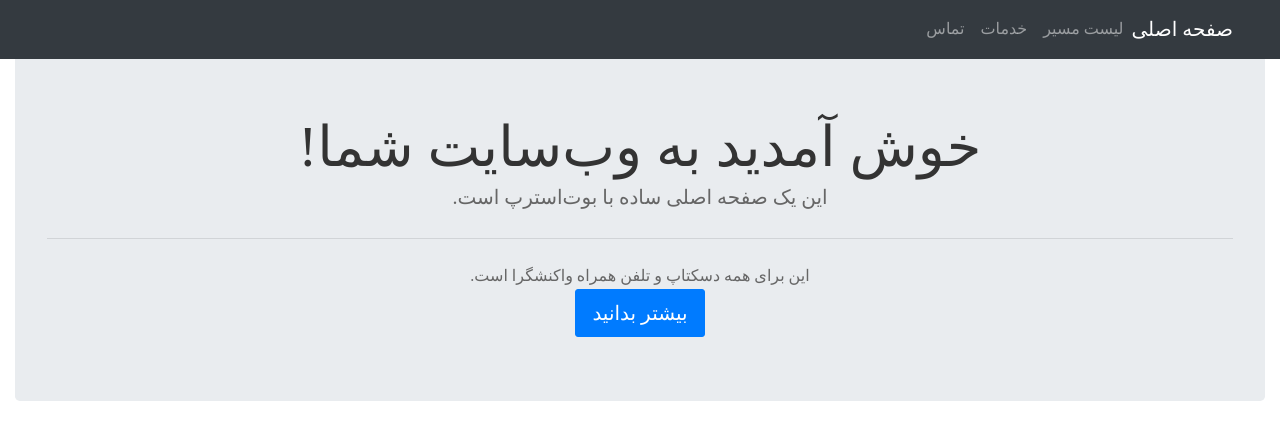
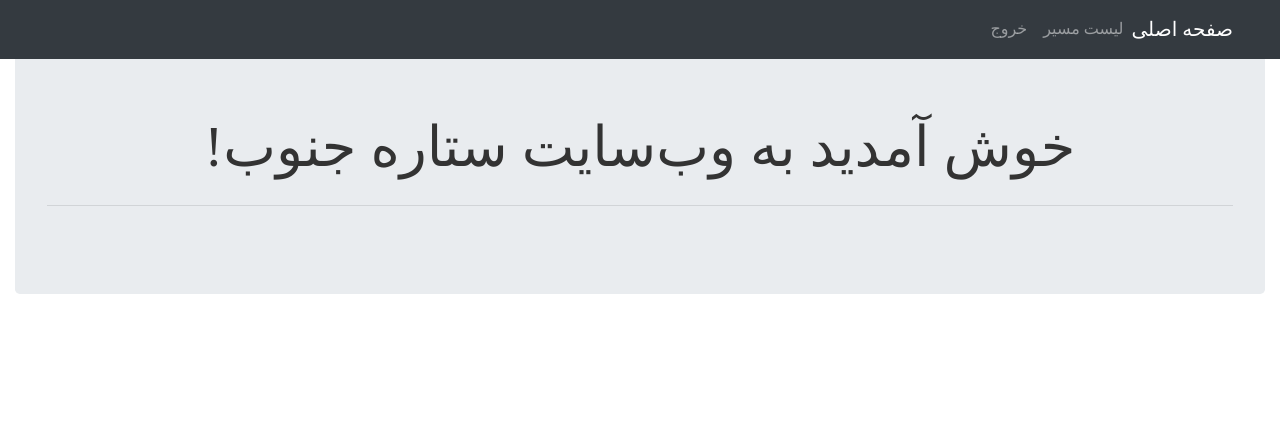
Before and after one commit to DjangoRepoMngr/SouthStar, a Django app: page / in a window 1280 px wide. Shown: the top 440 px of the page. Run offline with Django 5.2, Linux system fonts and the light colour scheme; the visitor is signed in with stand-in values (Sample User, id 1); parts of the project's set-up code (start-up, migrations or seed data) failed here and were passed over; some libraries are stand-ins or nearby versions; some web fonts are replaced.

Commit message:
edited the _layout and home a bit

```diff
--- a/client/views.py
+++ b/client/views.py
@@ -71,7 +71,6 @@ def route_creator(request):
     return render(request, 'route_creator.html',context)
 
 @login_required
-@user_passes_test(lambda u: u.is_superuser or u.groups.filter(name='supervisor').exists())
 @csrf_exempt
 def route_list(request):
 
@@ -84,10 +83,8 @@ def route_list(request):
         total_clients=Count('client')
     ).filter(status = 1)
 
-    name_query = request.GET.get('name_query')
-
-    if name_query != None:
-        list = list.filter(name__contains = name_query)
+    if request.user.groups.filter(name='visitor').exists():
+        list = list.filter(visitor = request.user)
 
     context = {
         'list': list,
--- a/templates/Home.html
+++ b/templates/Home.html
@@ -10,10 +10,9 @@
 
 {% block pageContent %}
 
-<h1 class="display-4">خوش آمدید به وب‌سایت شما!</h1>
-<p class="lead">این یک صفحه اصلی ساده با بوت‌استرپ است.</p>
+<h1 class="display-4">خوش آمدید به وب‌سایت ستاره جنوب!</h1>
+<p class="lead"></p>
 <hr class="my-4">
-<p>این برای همه دسکتاپ و تلفن همراه واکنشگرا است.</p>
-<a class="btn btn-primary btn-lg" href="#" role="button">بیشتر بدانید</a>
+
 
 {% endblock %}
--- a/templates/_layout.html
+++ b/templates/_layout.html
@@ -78,13 +78,10 @@ body {
           <div class="collapse navbar-collapse" id="navbarResponsive">
             <ul class="navbar-nav ml-auto">
               <li class="nav-item">
-                <a class="nav-link" href="/route_list"> لیست مسیر</a>
+                <a class="nav-link" href="{% url 'client:route_list' %}"> لیست مسیر</a>
               </li>
               <li class="nav-item">
-                <a class="nav-link" href="#">خدمات</a>
-              </li>
-              <li class="nav-item">
-                <a class="nav-link" href="#">تماس</a>
+                <a class="nav-link" href="{% url 'client:logout' %}">خروج</a>
               </li>
             </ul>
           </div>
```
